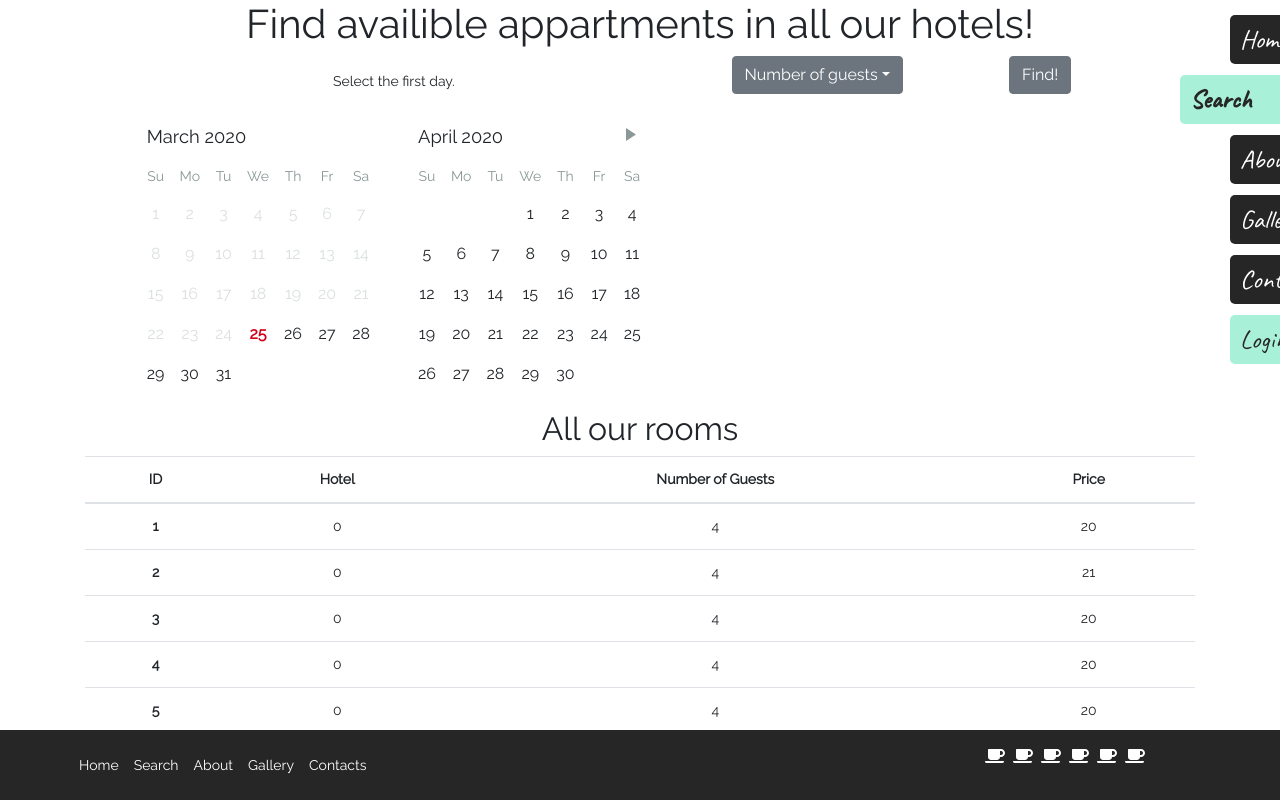
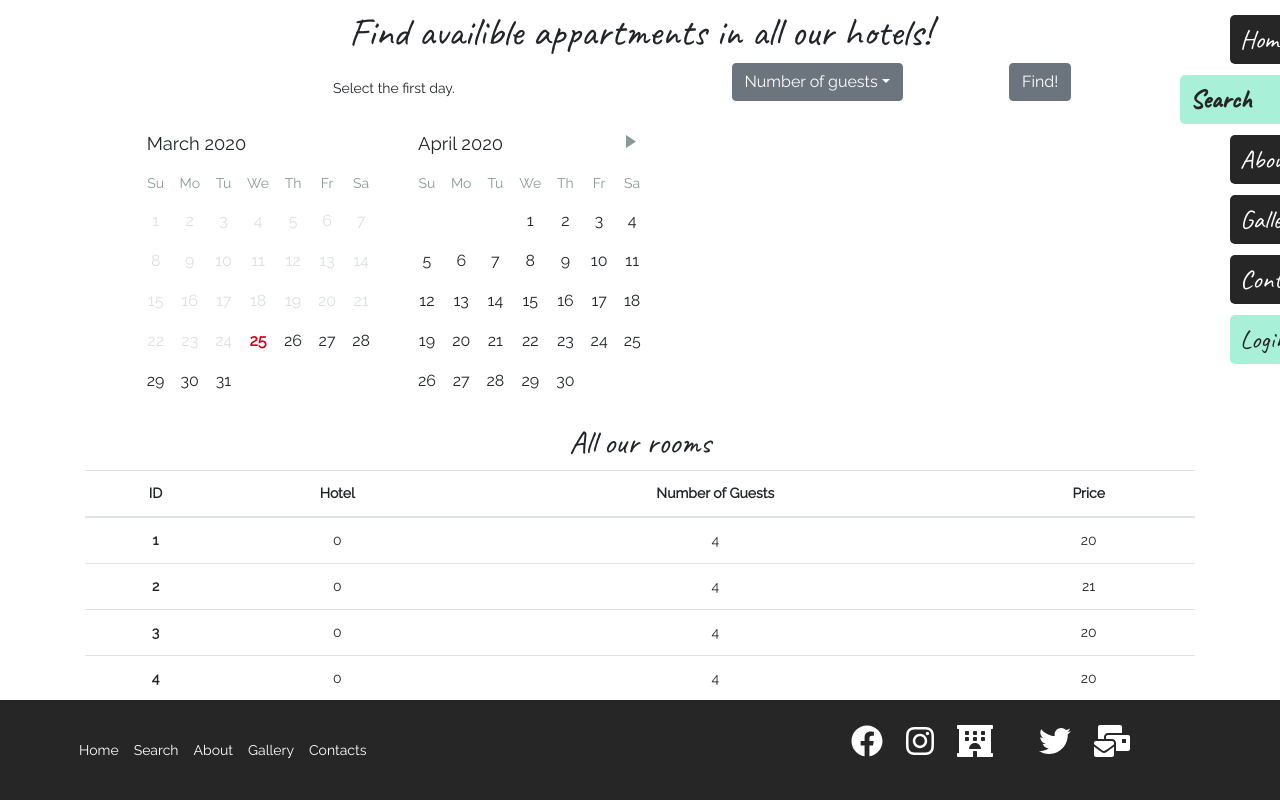
Before and after one commit to randomSveta/HotelSite, a React (Create React App) app: page /search in a window 1280 px wide. Built offline with nearby package versions, Linux system fonts and the light colour scheme.

Commit message:
Add new social network icons.

```diff
--- a/package.json
+++ b/package.json
@@ -4,6 +4,7 @@
 	"private": true,
 	"dependencies": {
 		"@fortawesome/fontawesome-svg-core": "^1.2.28",
+		"@fortawesome/free-brands-svg-icons": "^5.13.0",
 		"@fortawesome/free-solid-svg-icons": "^5.13.0",
 		"@fortawesome/react-fontawesome": "^0.1.9",
 		"bootstrap": "^4.4.1",
--- a/src/components/footer/FooterSocialIconsDisplay.js
+++ b/src/components/footer/FooterSocialIconsDisplay.js
@@ -6,7 +6,7 @@ export default function FooterSocialIconsDisplay(props) {
 
     const icons = SOCIAL_LINKS.map((socialIcon, i) => {
         return (
-            <li className="list-inline-item" key={i}>
+            <li className="list-inline-item footer-icon-margin" key={i}>
                 <SocialIcon socialIcon={socialIcon} place={props.place} />
             </li>
         );
--- a/src/hotels-data/social-links.js
+++ b/src/hotels-data/social-links.js
@@ -1,34 +1,35 @@
-import { faCoffee } from '@fortawesome/free-solid-svg-icons'
+import { faHotel, faMailBulk } from '@fortawesome/free-solid-svg-icons'
+import { faFacebook, faInstagram, faTripadvisor, faTwitter } from '@fortawesome/free-brands-svg-icons'
 
 export const SOCIAL_LINKS = [
     {
         url: "https://github.com/randomSveta/hotel-website",
-        icon: faCoffee,
+        icon: faFacebook,
         title: "FaceBook"
     },
     {
         url: "https://github.com/randomSveta/hotel-website",
-        icon: faCoffee,
+        icon: faInstagram,
         title: "Instagram"
     },
     {
         url: "https://github.com/randomSveta/hotel-website",
-        icon: faCoffee,
+        icon: faHotel,
         title: "Booking"
     },
     {
         url: "https://github.com/randomSveta/hotel-website",
-        icon: faCoffee,
+        icon: faTripadvisor,
         title: "Tripadvisor"
     },
     {
         url: "https://github.com/randomSveta/hotel-website",
-        icon: faCoffee,
+        icon: faTwitter,
         title: "Twitter"
     },
     {
         url: "https://github.com/randomSveta/hotel-website",
-        icon: faCoffee,
+        icon: faMailBulk,
         title: "Email"
     },
 
@@ -37,22 +38,22 @@ export const SOCIAL_LINKS = [
 export const SOCIAL_LINKS_NICE = [
     {
         url: "https://github.com/randomSveta/hotel-website",
-        icon: faCoffee,
+        icon: faFacebook,
         title: "FaceBook"
     },
     {
         url: "https://github.com/randomSveta/hotel-website",
-        icon: faCoffee,
+        icon: faFacebook,
         title: "FaceBook"
     },
     {
         url: "https://github.com/randomSveta/hotel-website",
-        icon: faCoffee,
+        icon: faFacebook,
         title: "FaceBook"
     },
     {
         url: "https://github.com/randomSveta/hotel-website",
-        icon: faCoffee,
+        icon: faFacebook,
         title: "FaceBook"
     },
 
@@ -61,22 +62,22 @@ export const SOCIAL_LINKS_NICE = [
 export const SOCIAL_LINKS_KIND = [
     {
         url: "https://github.com/randomSveta/hotel-website",
-        icon: faCoffee,
+        icon: faFacebook,
         title: "FaceBook"
     },
     {
         url: "https://github.com/randomSveta/hotel-website",
-        icon: faCoffee,
+        icon: faFacebook,
         title: "FaceBook"
     },
     {
         url: "https://github.com/randomSveta/hotel-website",
-        icon: faCoffee,
+        icon: faFacebook,
         title: "FaceBook"
     },
     {
         url: "https://github.com/randomSveta/hotel-website",
-        icon: faCoffee,
+        icon: faFacebook,
         title: "FaceBook"
     },
 
@@ -85,22 +86,22 @@ export const SOCIAL_LINKS_KIND = [
 export const SOCIAL_LINKS_GOOD = [
     {
         url: "https://github.com/randomSveta/hotel-website",
-        icon: faCoffee,
+        icon: faFacebook,
         title: "FaceBook"
     },
     {
         url: "https://github.com/randomSveta/hotel-website",
-        icon: faCoffee,
+        icon: faFacebook,
         title: "FaceBook"
     },
     {
         url: "https://github.com/randomSveta/hotel-website",
-        icon: faCoffee,
+        icon: faFacebook,
         title: "FaceBook"
     },
     {
         url: "https://github.com/randomSveta/hotel-website",
-        icon: faCoffee,
+        icon: faFacebook,
         title: "FaceBook"
     },
 
--- a/src/styles/css/footer.css
+++ b/src/styles/css/footer.css
@@ -1,7 +1,12 @@
+/* elements height */
+/* colors */
+@import url("https://fonts.googleapis.com/css2?family=Caveat&family=Raleway&display=swap");
 /* colors */
 /* elements height */
-/* elements height */
-/* colors */
+h1, h2 {
+  font-family: "Caveat", "Arial", sans-serif;
+}
+
 .footer-main-row, #root, html, body {
   width: 100%;
   margin: 0;
@@ -15,6 +20,15 @@
 
 h1 {
   font-size: 2.5rem;
+}
+
+h1, h2 {
+  margin: 0;
+  padding: 0.46875rem;
+}
+
+h3 {
+  font-size: 1.125rem;
 }
 
 a {
@@ -34,13 +48,12 @@ p {
   font-size: 0.875rem;
   position: relative;
 }
-
 footer {
   position: absolute;
   bottom: 0;
   left: 0;
   width: 100%;
-  height: 4.375rem;
+  height: 6.25rem;
 }
 footer .basic-main-container {
   height: 100%;
@@ -60,14 +73,20 @@ footer .basic-main-container {
   text-decoration: underline;
 }
 
-.footer-icon {
-  font-size: 1rem;
+.footer-icon-margin {
+  margin: 0 0.9375rem;
+}
+.footer-icon-margin .footer-icon {
+  font-size: 2rem;
   color: white;
 }
+.footer-icon-margin .footer-icon:hover {
+  color: #ffd480;
+}
 
-@media (max-width: 768px) {
+@media (max-width: 992px) {
   footer {
-    height: 8.75rem;
+    height: 12.5rem;
   }
 }
 
--- a/src/styles/sass/footer.sass
+++ b/src/styles/sass/footer.sass
@@ -24,12 +24,16 @@ footer
 
     &:hover
       text-decoration: underline
+.footer-icon-margin
+  margin: 0 sizes.$margin * 1.5
+  .footer-icon
+    font-size: 2rem
+    color: colors.$white
+    &:hover
+      color: colors.$gold
 
-.footer-icon
-    font-size: 1rem
-    color: colors.$white
 
-@media (max-width: media-points.$layout-breakpoint-md)
+@media (max-width: media-points.$layout-breakpoint-lg)
 
   footer
     height: sizes.$footer-height-xs
```
Also changed, not shown: 2 other files (tests, documents, lock files or other folders).
